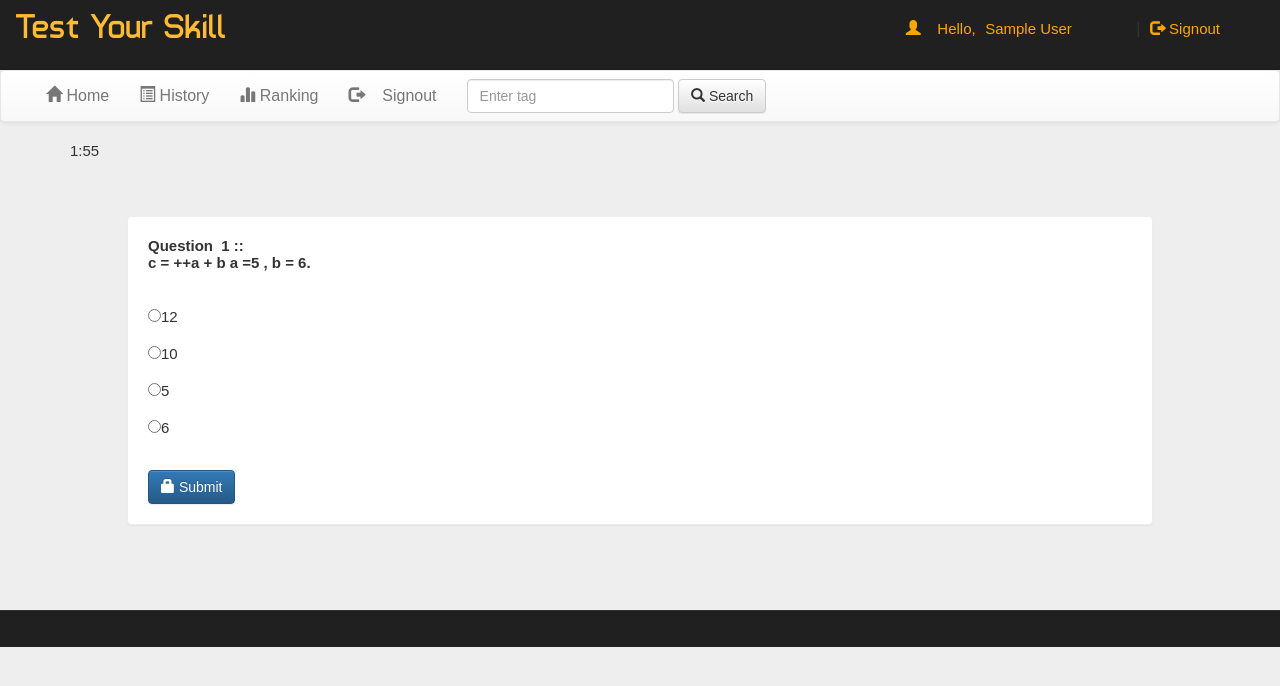
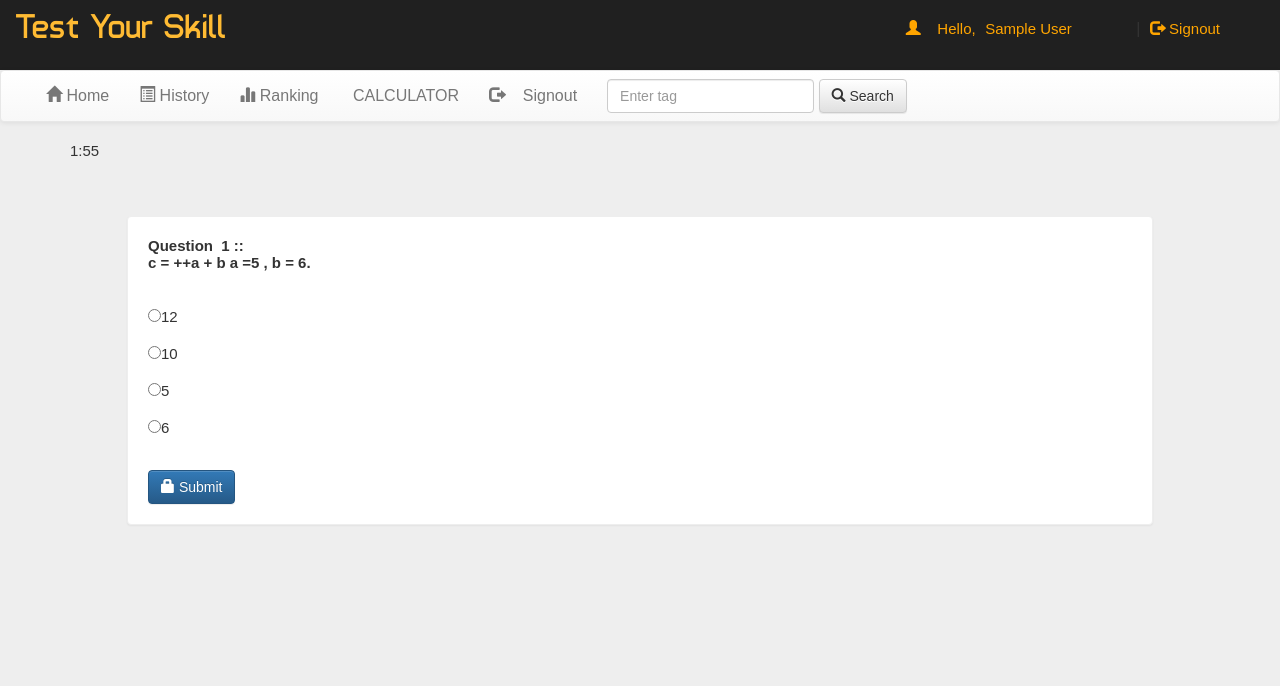
Before and after one commit to OnlineExaminationPortal/SRM-EXAM-PORTAL, a PHP site: page /account.php?q=quiz&step=2&eid=607eeb2827a53&n=1&t=2 in a window 1280 px wide. Shown: the top 686 px of the page. Run offline with PHP 8.4, Linux system fonts and the light colour scheme; the visitor is signed in with stand-in values (Sample User, id 1); data comes from the database, SQL or seed files in the repository; some web fonts are replaced.

Commit message:
Update account.php

```diff
--- a/account.php
+++ b/account.php
@@ -68,7 +68,8 @@ echo '<span class="pull-right top title1" ><span class="log1"><span class="glyph
       <ul class="nav navbar-nav">
         <li <?php if(@$_GET['q']==1) echo'class="active"'; ?> ><a href="account.php?q=1"><span class="glyphicon glyphicon-home" aria-hidden="true"></span>&nbsp;Home<span class="sr-only">(current)</span></a></li>
         <li <?php if(@$_GET['q']==2) echo'class="active"'; ?>><a href="account.php?q=2"><span class="glyphicon glyphicon-list-alt" aria-hidden="true"></span>&nbsp;History</a></li>
-		<li <?php if(@$_GET['q']==3) echo'class="active"'; ?>><a href="account.php?q=3"><span class="glyphicon glyphicon-stats" aria-hidden="true"></span>&nbsp;Ranking</a></li>
+	<li <?php if(@$_GET['q']==3) echo'class="active"'; ?>><a href="account.php?q=3"><span class="glyphicon glyphicon-stats" aria-hidden="true"></span>&nbsp;Ranking</a></li>
+	 <li <?php if(@$_GET['q']==4) echo'class="active"'; ?> ><a href="cal.html"><span class="glyphicon glyphicon-cal" aria-hidden="true"></span>&nbsp;CALCULATOR<span class="sr-only">(current)</span></a></li>
 		<li class="pull-right"> <a href="logout.php?q=account.php"><span class="glyphicon glyphicon-log-out" aria-hidden="true"></span>&nbsp;&nbsp;&nbsp;&nbsp;Signout</a></li>
 		</ul>
             <form class="navbar-form navbar-left" role="search">
@@ -267,14 +268,7 @@ echo '</table></div></div>';}
 
 
 </div></div></div></div>
-<!--Footer start-->
-<div class="row footer">
-<div class="col-md-3 box">
-</div>
-<div class="col-md-3 box">
-<div class="col-md-3 box">
-</div>
-</div><!-- /.modal -->
+
 
 <!--Modal for admin login-->
 	 <div class="modal fade" id="login">
```
